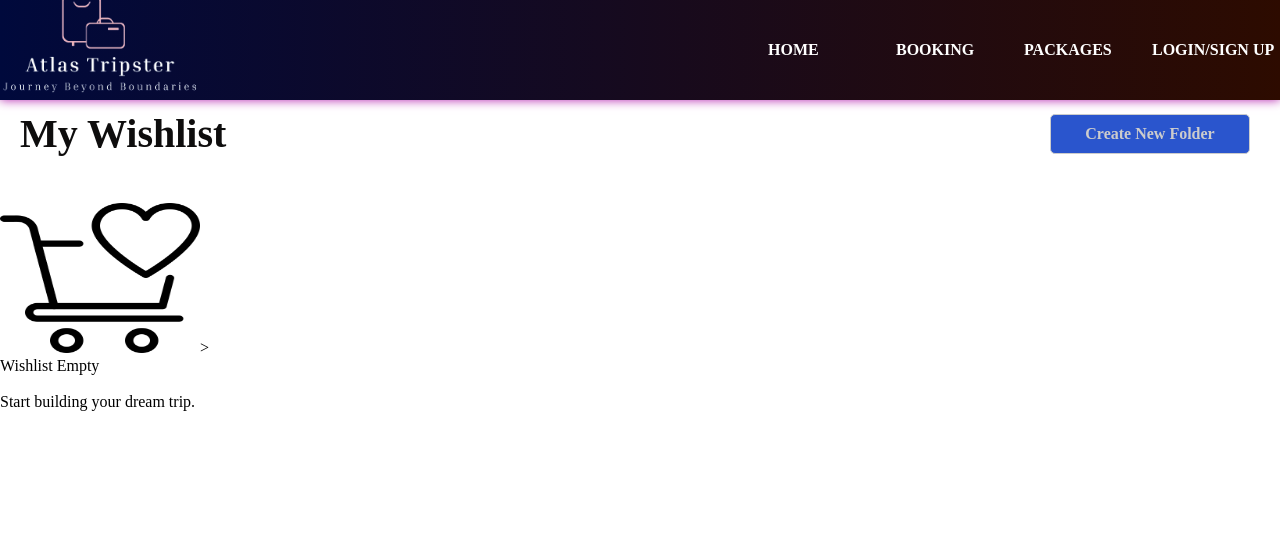
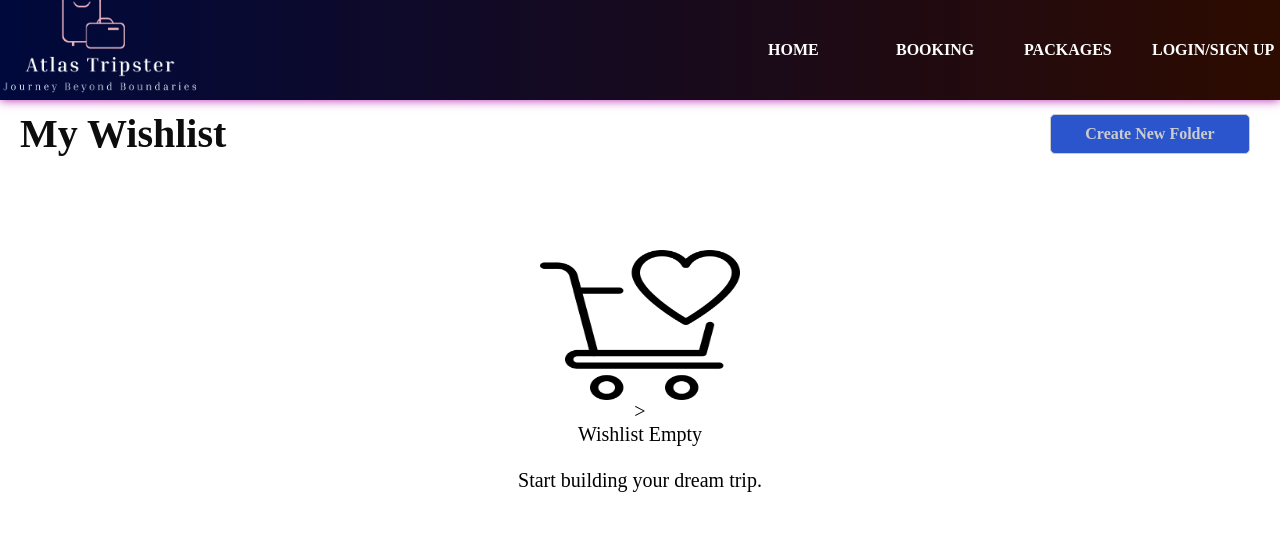
Before and after one commit to vorg59/Database-Project, a PHP site: page /wishlistwithlogin.html in a window 1280 px wide. Shown: the top 549 px of the page. Run offline with PHP 8.4, Linux system fonts and the light colour scheme; some libraries are stand-ins or nearby versions.

Commit message:
Update wishlist.css

```diff
--- a/Atlas Tripster/Resources/Atlas/wishlist.css
+++ b/Atlas Tripster/Resources/Atlas/wishlist.css
@@ -102,6 +102,20 @@ h1 {
     background-image: url("wishlistbg.jpg");
     background-size: cover;
     background-position: center;
-
-
   }
+  .emptywishlist
+  {
+    height: 300px;
+    width: 500px;
+    font-size: 20px;
+    position: absolute;
+    left: 50%;
+    top: 50%;
+    transform: translate(-50%, -50%);
+    text-align: center;
+    font-size: 20px;
+    }
+    .emptywishlist img {
+      display: block;
+      margin: 0 auto;
+    }
```
